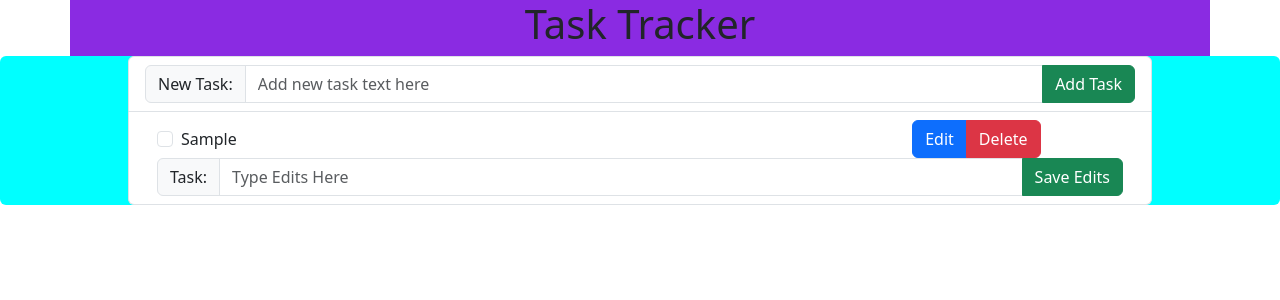
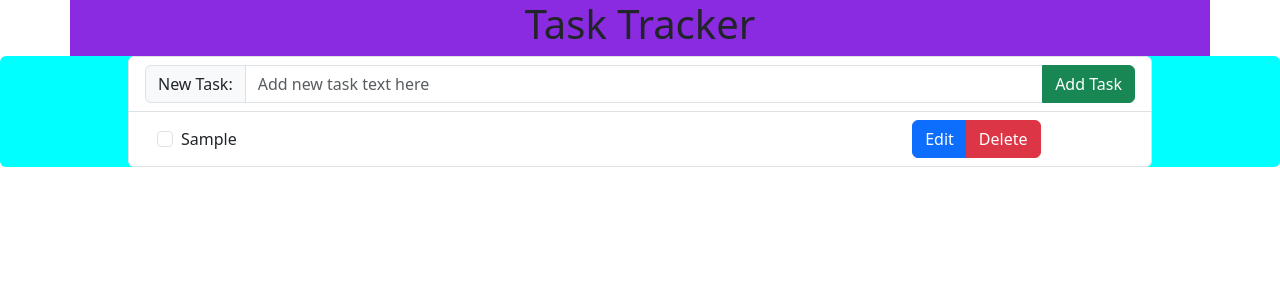
Before and after one commit to courtneytruong/task-tracker, a React (Vite) app in the folder task-tracker/: page / in a window 1280 px wide. Both pictures are taken after typing "Sample" into the empty fields and a click on the button "Add Task". Shown: the top 300 px of the page. Built offline with nearby package versions, Linux system fonts and the light colour scheme.

Commit message:
edit form only renders on clicking edit button

```diff
--- a/task-tracker/src/components/TaskItem.jsx
+++ b/task-tracker/src/components/TaskItem.jsx
@@ -18,6 +18,13 @@ export default function TaskItem({
   toggleComplete,
   editTask,
 }) {
+  // state management for edit form visibility
+  const [showEditForm, setShowEditForm] = useState(false);
+
+  //toggle edit form visibility when clicking edit button
+  const handleEditButtonClick = () => {
+    setShowEditForm(!showEditForm);
+  };
   return (
     <ListGroup.Item className="taskItem" key={task.id}>
       <Container>
@@ -44,17 +51,17 @@ export default function TaskItem({
           {/*button group with edit and delete buttons */}
           <Col md={4} className="d-flex justify-content-end align-items-center">
             <ButtonGroup>
-              <Button variant="primary">Edit</Button>
+              <Button variant="primary" onClick={handleEditButtonClick}>
+                {showEditForm ? "Cancel" : ""} Edit
+              </Button>
               <Button variant="danger" onClick={deleteTask}>
                 Delete
               </Button>
             </ButtonGroup>
           </Col>
         </Row>
-        <EditTaskForm editTask={editTask} task={task} />
+        {showEditForm && <EditTaskForm editTask={editTask} task={task} />}
       </Container>
     </ListGroup.Item>
   );
 }
-
-//Todo: render edit form on edit button click
```
